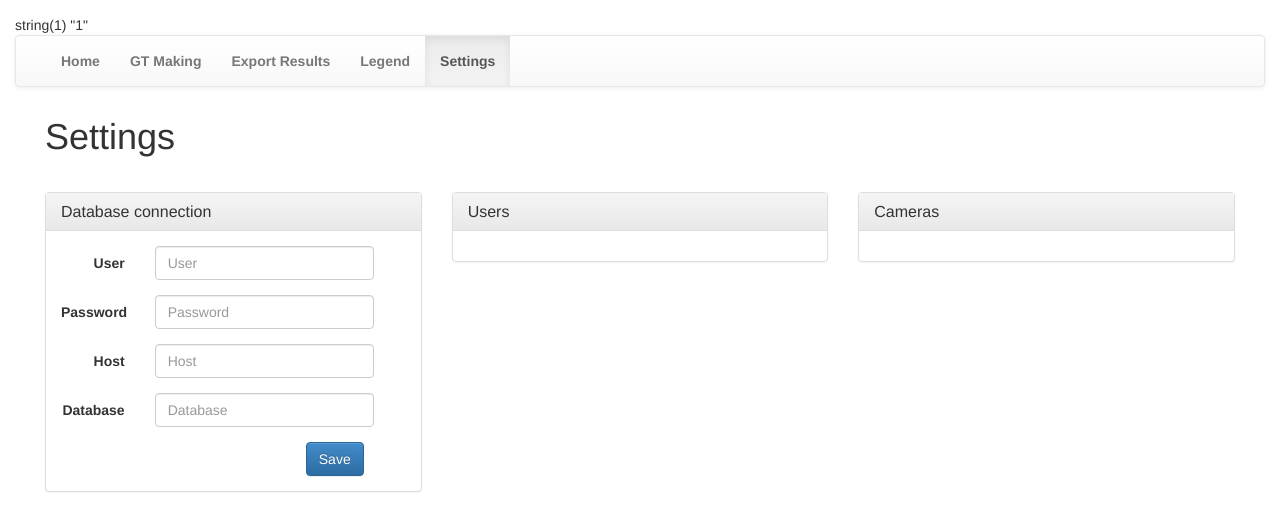
After one commit to lorecioni/watss, a PHP site: page /settings.php?action=1 in a window 1280 px wide. The commit adds this page. Shown: the top 531 px of the page. Run offline with PHP 8.4, Linux system fonts and the light colour scheme.

Commit message:
settings page initialisation

```diff
--- a/source/css/style.css
+++ b/source/css/style.css
@@ -1,5 +1,13 @@
 body {
 	margin: 15px;
+}
+
+img#home-screenshot {
+    width: 100%;
+}
+
+div#content-wrapper {
+    margin: 30px;
 }
 
 /** Navigation bar **/
@@ -84,3 +92,9 @@ a.btn-panel {
 div.dataTables_info {
     padding: 2px;
 }
+
+/* Settings */
+
+.settings.row {
+    margin-top: 25px;
+}
--- a/source/gt-making/gt-making.php
+++ b/source/gt-making/gt-making.php
@@ -30,7 +30,7 @@
 						<li class="active"><a href="#">GT Making</a></li>
 						<li><a href="../export.php">Export Results</a></li>
 						<li><a href="../legend.html">Legend</a></li>
-						<li><a href="#">Configuration</a></li>
+						<li><a href="../settings.php">Settings</a></li>
 					</ul>
 			 <ul class="nav navbar-nav navbar-right">
 		         <li><a id="welcome-person"></a></li>
--- a/source/index.php
+++ b/source/index.php
@@ -22,15 +22,16 @@
 					<li><a href="gt-making/gt-making.php">GT Making</a></li>
 					<li><a href="export.php">Export Results</a></li>
 					<li><a href="legend.html">Legend</a></li>
+					<li><a href="settings.php">Settings</a></li>
 				  </ul>
 				</div><!-- /.navbar-collapse -->
 			  </div><!-- /.container-fluid -->
 			</nav>
-
+		<div id="content-wrapper">
 		    <h1>WATSS: Web Annotation Tool for Surveillance Scenarios</h1>
 		    <h4>This tool is designed to annotate person and group bounding boxes, visible area, head gaze, body gaze and observed points of interest (poi) on surveillance datasets.</h4>
 	     	    <h5>You may  try it on sequences acquired from the Bargello Museum, Go to <i>GT Making</i> section and enter with the user <i>Guest</i>.</h5>
-		    <img src="home_page.png" alt="Screenshot of Watss">
+		    <img src="home_page.png" id="home-screenshot" alt="Screenshot of Watss">
 		</div>
  <!-- jQuery (necessary for Bootstrap's JavaScript plugins) -->
 	    <script src="https://ajax.googleapis.com/ajax/libs/jquery/1.11.0/jquery.min.js"></script>
--- /dev/null
+++ b/source/js/settings.js
@@ -0,0 +1,26 @@
+/**
+ * Settings functions
+ */
+
+$(document).ready(function(){
+
+	$('#db-form').submit(function(e){
+		e.preventDefault();
+		$.ajax({
+			type: "POST",
+			url: "php/config.php",
+			data: {
+				action: "update-database-connection",
+				user: $('#db-user').val(),
+				password: $('#db-password').val(),
+				host: $('#db-host').val(),
+				db: $('#db-database').val()
+			},
+			success: function(response){
+				console.log(response);
+
+			}
+		});
+	})
+
+});
--- a/source/legend.html
+++ b/source/legend.html
@@ -22,11 +22,12 @@
 					<li><a href="gt-making/gt-making.php">GT Making</a></li>
 					<li><a href="export.php">Export Results</a></li>
 					<li class="active" ><a href="#">Legend</a></li>
+					<li><a href="settings.php">Settings</a></li>
 				  </ul>
 				</div><!-- /.navbar-collapse -->
 			  </div><!-- /.container-fluid -->
 			</nav>
-
+			<div id="content-wrapper">
 		    	<h1>Legend</h1>
 				<ul class="innerlegend">
 				    <li><p><strong>Arrow</strong> - Move the selected Bounding Box</p></li>
@@ -43,8 +44,6 @@
 				    <li><p><strong>+</strong> - add a person</p></li>
 					<li><p><strong>u</strong> - next person in the frame</p></li>
 				    <li><p><strong>RETURN</strong> - next frame</p></li>
-
-
 				</ul>
 		</div>
  <!-- jQuery (necessary for Bootstrap's JavaScript plugins) -->
--- /dev/null
+++ b/source/php/config.php
@@ -0,0 +1,51 @@
+<?php
+/**
+ * Configuration script for retrieving information from database for the settings page
+ */
+
+$configFile = "php/connection.ini";
+
+if(file_exists($configFile)){
+	$dbConnection = parse_ini_file($configFile);
+} else {
+	$dbConnection = array(
+		'user' => '',
+		'password' => '',
+		'host' => '',
+		'db' => ''
+	);
+}
+var_dump($_REQUEST['action']);
+/*
+if(isset($_REQUEST['action'])){
+
+	require_once 'php/utils.php';
+
+	switch($_REQUEST['action']) {
+
+		case 'update-database-connection':
+			$success = true;
+
+			$user = $_REQUEST['user'];
+			$password = $_REQUEST['password'];
+			$host = $_REQUEST['host'];
+			$db = $_REQUEST['db'];
+
+			$ini = fopen($configFile, "w") or $success = false;
+			if($success){
+				$txt = "user=\"".$user."\"\n";
+				$txt .= "password=\"".$password."\"\n";
+				$txt .= "host=\"".$host."\"\n";
+				$txt .= "db=\"".$db."\"";
+				fwrite($ini, $txt);
+				fclose($ini);
+			}
+			jecho($success);
+			break;
+
+	}
+
+}
+*/
+
+?>
--- /dev/null
+++ b/source/php/connection.ini.backup.ini
@@ -0,0 +1,4 @@
+user="watts"
+password="watts"
+host="localhost"
+db="watts"
--- /dev/null
+++ b/source/settings.php
@@ -0,0 +1,114 @@
+<html>
+    <head>
+	<meta name="description" content="Video tagging and results comparison">
+	<meta name="keywords" content="Video, Ground truth, Keyboard, Automatic">
+	<meta charset="UTF-8">
+
+	<!-- CSS -->
+	<link rel="stylesheet" href="css/bootstrap.min.css">
+	<link rel="stylesheet" href="css/bootstrap-theme.min.css">
+	<link rel="stylesheet" href="css/style.css">
+    <!--<script src="js/event-handler"></script>-->
+    </head>
+
+    <body>
+
+    	<?php
+    	include 'php/config.php';
+		?>
+
+		<nav class="navbar navbar-default" role="navigation">
+			  <div class="container-fluid">
+
+				<!-- Collect the nav links, forms, and other content for toggling -->
+				<div class="collapse navbar-collapse">
+				  <ul class="nav navbar-nav main-nav">
+					<li><a href="index.php">Home</a></li>
+					<li><a href="gt-making/gt-making.php">GT Making</a></li>
+					<li><a href="export.php">Export Results</a></li>
+					<li><a href="legend.html">Legend</a></li>
+					<li class="active" ><a href="#">Settings</a></li>
+				  </ul>
+				</div><!-- /.navbar-collapse -->
+			  </div><!-- /.container-fluid -->
+			</nav>
+			<div id="content-wrapper">
+		    	<h1>Settings</h1>
+		    	<div class="clearfix"></div>
+		    	<div class="settings row">
+				  <div class="col-xs-6 col-sm-4">
+				  <!-- Database connection -->
+					    <div class="settings-panel panel panel-default">
+						  <div class="panel-heading">
+						    <h3 class="panel-title">Database connection</h3>
+						  </div>
+						  <div class="panel-body">
+						    <form id="db-form" class="form-horizontal">
+							  <div class="form-group">
+							    <label for="db-user" class="col-sm-3 control-label">User</label>
+							    <div class="col-sm-8">
+							      <input type="text" class="form-control" id="db-user" placeholder="User" value="<?php echo $dbConnection["user"];?>">
+							    </div>
+							  </div>
+							  <div class="form-group">
+							    <label for="db-password" class="col-sm-3 control-label">Password</label>
+							    <div class="col-sm-8">
+							      <input type="text" class="form-control" id="db-password" placeholder="Password" value="<?php echo $dbConnection["password"];?>">
+							    </div>
+							  </div>
+							  <div class="form-group">
+							    <label for="db-host" class="col-sm-3 control-label">Host</label>
+							    <div class="col-sm-8">
+							      <input type="text" class="form-control" id="db-host" placeholder="Host" value="<?php echo $dbConnection["host"];?>">
+							    </div>
+							  </div>
+							  <div class="form-group">
+							    <label for="db-database" class="col-sm-3 control-label">Database</label>
+							    <div class="col-sm-8">
+							      <input type="text" class="form-control" id="db-database" placeholder="Database" value="<?php echo $dbConnection["db"];?>">
+							    </div>
+							  </div>
+							  <div class="col-sm-offset-8 col-sm-10">
+							      <button type="submit" class="btn btn-primary">Save</button>
+							    </div>
+							</form>
+						  </div>
+						</div>
+						<!-- end of database settings -->
+
+
+				  </div>
+				  <div class="col-xs-6 col-sm-4">
+				  	<div class="settings-panel panel panel-default">
+						  <div class="panel-heading">
+						    <h3 class="panel-title">Users</h3>
+						  </div>
+						  <div class="panel-body">
+						  </div>
+						</div>
+
+				  </div>
+				  <div class="col-xs-6 col-sm-4">
+				  	<div class="settings-panel panel panel-default">
+						  <div class="panel-heading">
+						    <h3 class="panel-title">Cameras</h3>
+						  </div>
+						  <div class="panel-body">
+
+						  </div>
+						</div>
+
+				  </div>
+				</div>
+
+
+
+
+		    </div>
+		 <!-- jQuery (necessary for Bootstrap's JavaScript plugins) -->
+	    <script src="js/jquery-1.11.1.min.js"></script>
+	    <!-- Include all compiled plugins (below), or include individual files as needed -->
+	    <script src="js/bootstrap.min.js"></script>
+	    <script src="js/settings.js"></script>
+	</body>
+</html>
```
Also changed, not shown: source/php/utils.php (deleted, +0 -40 lines), 1 other file. Lines whose indentation alone changed are shown as unchanged.
